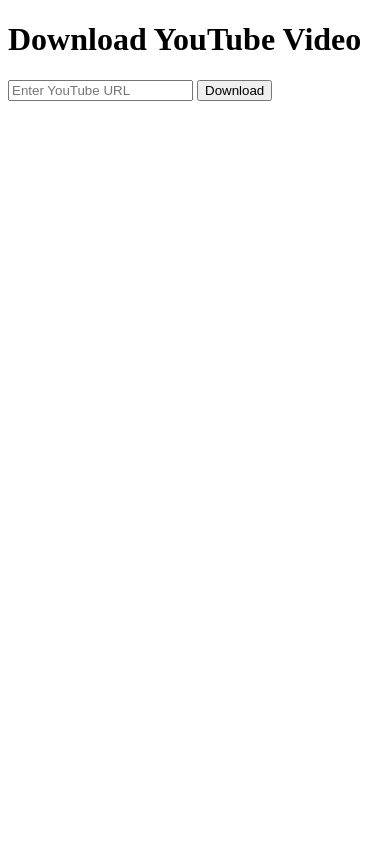
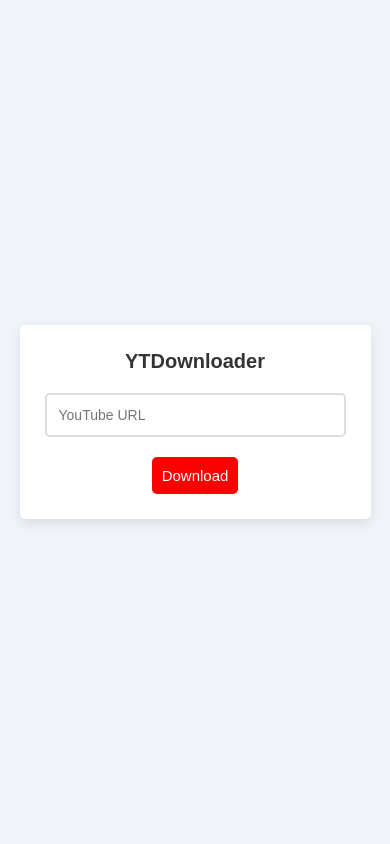
Before and after one commit to AniketDohale/YT_Downloader, a Django app: page / in a window 390 px wide. Run offline with Django 5.2, Linux system fonts and the light colour scheme.

Commit message:
Add Styling and Javascript

```diff
--- /dev/null
+++ b/downloader/static/js/script.js
@@ -0,0 +1,15 @@
+function showNotification() {
+    const notification = document.getElementById('notification');
+    notification.style.display = 'block';
+    setTimeout(() => {
+        notification.style.opacity = 1;
+    }, 10);
+
+    // Hide the notification after 3 seconds
+    setTimeout(() => {
+        notification.style.opacity = 0;
+        setTimeout(() => {
+            notification.style.display = 'none';
+        }, 500);
+    }, 3000);
+}
--- /dev/null
+++ b/downloader/static/style/style.css
@@ -0,0 +1,98 @@
+* {
+    margin: 0;
+    padding: 0;
+    box-sizing: border-box;
+}
+
+body {
+    display: flex;
+    justify-content: center;
+    align-items: center;
+    height: 100vh;
+    background-color: #f0f4f8;
+    font-family: 'Arial', sans-serif;
+}
+
+.card {
+    width: 90%;
+    max-width: 500px;
+    padding: 30px;
+    background-color: #fff;
+    border-radius: 5px;
+    box-shadow: 0 4px 12px rgba(0, 0, 0, 0.1);
+    text-align: center;
+    box-sizing: border-box;
+}
+
+h2 {
+    font-size: 24px;
+    margin-bottom: 20px;
+    color: #333;
+}
+
+input[type="text"] {
+    width: 100%;
+    padding: 12px;
+    margin-bottom: 20px;
+    border: 2px solid #ddd;
+    border-radius: 5px;
+    font-size: 16px;
+    outline: none;
+    transition: border 0.3s;
+}
+
+input[type="text"]:focus {
+    border: 2px solid #FF0000;
+}
+
+button {
+    /* width: 100%; */
+    padding: 10px;
+    background-color: #FF0000;
+    color: white;
+    border: none;
+    border-radius: 5px;
+    font-size: 15px;
+    cursor: pointer;
+    transition: background-color 0.3s;
+}
+
+button:hover {
+    background-color: #000000;
+}
+
+.notification {
+            position: fixed;
+            bottom: 20px;
+            right: 20px;
+            background-color: #28a745;
+            color: white;
+            padding: 10px 20px;
+            border: 1px solid #000000;
+            border-radius: 5px;
+            box-shadow: 0px 0px 10px rgba(0, 0, 0, 0.1);
+            font-size: 16px;
+            display: none;
+            z-index: 1000;
+            opacity: 0;
+            transition: opacity 0.5s ease-in-out;
+        }
+
+@media (max-width: 600px) {
+    .card {
+        width: 90%;
+        padding: 25px;
+    }
+
+    h2 {
+        font-size: 20px;
+    }
+
+    input[type="text"] {
+        font-size: 14px;
+    }
+
+    button {
+        font-size: 10x;
+    }
+}
--- a/downloader/templates/index.html
+++ b/downloader/templates/index.html
@@ -1,16 +1,39 @@
 <!DOCTYPE html>
 <html lang="en">
+
 <head>
     <meta charset="UTF-8">
     <meta name="viewport" content="width=device-width, initial-scale=1.0">
-    <title>YouTube Video Downloader</title>
+    <title>YTDownloader</title>
+
+    {% load static %}
+    <link rel="stylesheet" href="{% static 'style/style.css' %}">
+    <script src="{% static 'js/script.js' %}" defer></script>
 </head>
+
 <body>
-    <h1>Download YouTube Video</h1>
-    <form method="POST">
-        {% csrf_token %}
-        <input type="text" name="url" placeholder="Enter YouTube URL" required>
-        <button type="submit">Download</button>
-    </form>
+
+    <div class="card">
+        <h2>YTDownloader</h2>
+        <form method="POST">
+            {% csrf_token %}
+            <input type="text" name="url" placeholder="YouTube URL" required>
+            <button type="submit">Download</button>
+        </form>
+    </div>
+
+    <div id="notification" class="notification">
+        Download Success
+    </div>
+
+    <script>
+        {% if download_Success %}
+        window.onload = function () {
+            showNotification();
+        };
+        {% endif %}
+    </script>
+
 </body>
+
 </html>
--- a/downloader/views.py
+++ b/downloader/views.py
@@ -2,17 +2,27 @@
 from yt_dlp import YoutubeDL
 
 def download_Video(request):
+
+    if 'download_success' in request.session:
+        del request.session['download_success']
+
+    download_Success = False
     if request.method == 'POST':
         url = request.POST.get('url')
+
         if url:
             ydl_opts = {
                 'format' : 'best',
                 'outtmpl' : 'downloads/%(title)s.%(ext)s',
             }
 
-        with YoutubeDL(ydl_opts) as ydl:
-            ydl.download([url])
+        try:
+            with YoutubeDL(ydl_opts) as ydl:
+                ydl.download([url])
+            download_Success = True
 
-        return render(request, 'download_Complete.html')
+        except Exception as e:
+            print(f"Error Downloading Video {e}")
+            download_Success = False
 
-    return render(request, 'index.html')
+    return render(request, 'index.html', {'download_Success': download_Success})
```
Also changed, not shown: downloader/templates/download_Complete.html (deleted, +0 -12 lines).
